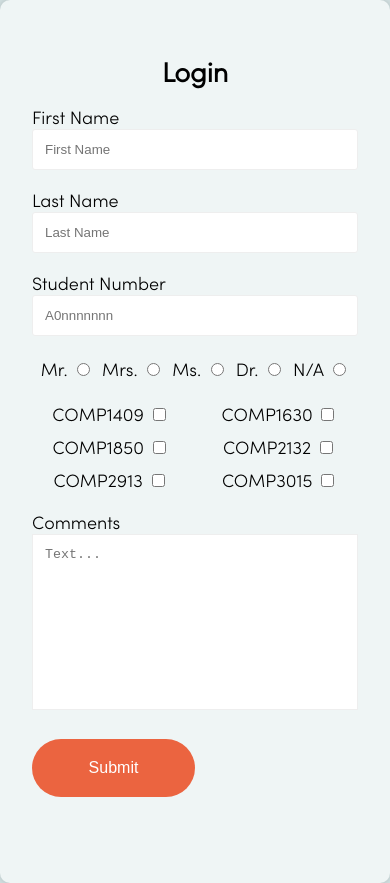
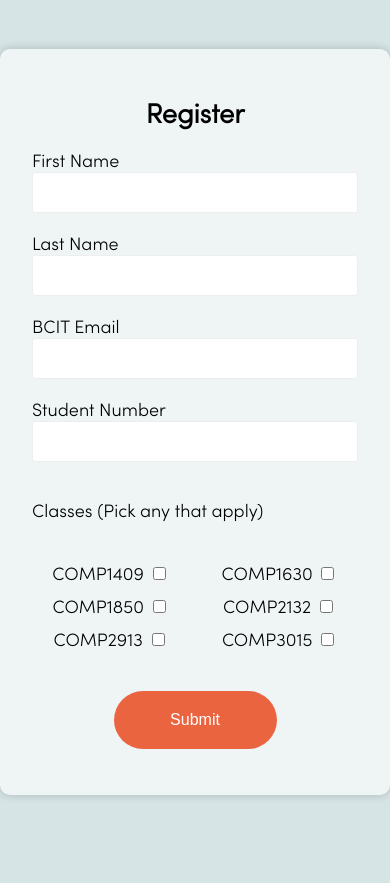
Before and after one commit to vwong21/form_page, a plain HTML site: page html/index.html in a window 390 px wide. After the commit the page ends 844 px from the top, so only its background shows below. Drawn offline with Linux system fonts and the light colour scheme.

Commit message:
fixed responsive design

```diff
--- a/css/style.css
+++ b/css/style.css
@@ -11,6 +11,7 @@
 
 /* Page Layout */
 body {
+    height: 100vh;
     font-family: sofia;
     background-color: var(--primary-color);
     margin: 0;
@@ -25,6 +26,10 @@ main {
 }
 
 form {
+    display: flex;
+    flex-direction: column;
+    gap: 1.5rem;
+    justify-content: center;
     font-size: 18px;
     padding: 2rem;
     background-color: var(--secondary-color);
@@ -38,10 +43,7 @@ form {
 
 h2 {
     text-align: center;
-}
-
-.container {
-    margin-bottom: 1.5rem;
+    margin-bottom: 0;
 }
 
 .text-container input {
@@ -55,12 +57,6 @@ h2 {
 
 .text-container input:focus {
     outline-color: var(--accent-color);
-}
-
-#prefix-container {
-    display: flex;
-    flex-flow: row nowrap;
-    justify-content: space-evenly;
 }
 
 #class-container {
@@ -83,6 +79,12 @@ h2 {
     outline-color: var(--accent-color)
 }
 
+#submit-container {
+    display: flex;
+    justify-content: center;
+    margin-bottom: 0.75em;
+}
+
 #submit {
     font-size: 1rem;
     background-color: var(--accent-color);
@@ -92,6 +94,7 @@ h2 {
     border: none;
     border-radius: 30px;
     cursor: pointer;
+    margin-top: 1rem;
 }
 
 #submit:hover {
@@ -105,28 +108,15 @@ h2 {
     color: black    ;
 }
 
-@media screen and (max-width: 1500px){
+@media screen and (max-height: 770px) {
     main {
         height: auto;
-    }
-}
-
-@media screen and (max-width: 600px) {
-    main {
-        height: auto;
+        background-color: var(--secondary-color);
     }
 
     form {
-        width: 100%;
-        max-width: 1000px;
-        height: 100%;
-    }
-
-    h2 {
-        margin-top: 30px;
-    }
-
-    #submit {
-        margin-bottom: 30px;
+        height: auto;
+        border: none;
+        box-shadow: none;
     }
 }
--- a/html/index.html
+++ b/html/index.html
@@ -12,45 +12,25 @@
 <body>
     <main>
         <form action="assignment06.php" method="post">
-            <h2>Login</h2>
+            <h2>Register</h2>
             <div class="container text-container" id="firstname-container">
                 <label for="firstname">First Name</label>
-                <input type="text" id="firstname" name="firstname" placeholder="First Name">
+                <input type="text" id="firstname" name="firstname">
             </div>
+
             <div class="container text-container" id="lastname-container">
                 <label for="lastname">Last Name</label>
-                <input type="text" id="lastname" name="lastname" placeholder="Last Name">
+                <input type="text" id="lastname" name="lastname">
+            </div>
+            <div class="container text-container">
+                <label for="comments">BCIT Email</label>
+                <input type="text" id="email">
             </div>
             <div class="container text-container" id="stuid-container">
                 <label for="studentnumber">Student Number</label>
-                <input type="text" id="studentnumber" name="studentnumber" placeholder="A0nnnnnnn">
+                <input type="text" id="studentnumber" name="studentnumber">
             </div>
-            <div class="container" id="prefix-container">
-                <div class="radio-container">
-                    <label for="mr">Mr.</label>
-                    <input type="radio" id="mr" name="prefix" value="mr">
-                </div>
-
-                <div class="radio-container">
-                    <label for="mrs">Mrs.</label>
-                    <input type="radio" id="mrs" name="prefix" value="mrs">
-                </div>
-
-                <div class="radio-container">
-                    <label for="ms">Ms.</label>
-                    <input type="radio" id="ms" name="prefix" value="ms">
-                </div>
-
-                <div class="radio-container">
-                    <label for="dr">Dr.</label>
-                    <input type="radio" id="dr" name="prefix" value="dr">
-                </div>
-
-                <div class="radio-container">
-                    <label for="na">N/A</label>
-                    <input type="radio" id="na" name="prefix" value="na">
-                </div>
-            </div>
+            <p>Classes &#40;Pick any that apply&#41;</p>
             <div class="container" id="class-container">
                 <div class="option-container">
                     <label for="comp1409">COMP1409</label>
@@ -77,11 +57,8 @@
                     <input type="checkbox" id="comp3015" name="courses" value="comp3015">
                 </div>
             </div>
-            <div class="container">
-                <label for="comments">Comments</label>
-                <textarea name="comments" id="comments" cols="30" rows="10" placeholder="Text..."></textarea>
-            </div>
-            <div class="container">
+
+            <div class="container" id="submit-container">
                 <button type="submit" id="submit">Submit</button>
             </div>
         </form>
```
